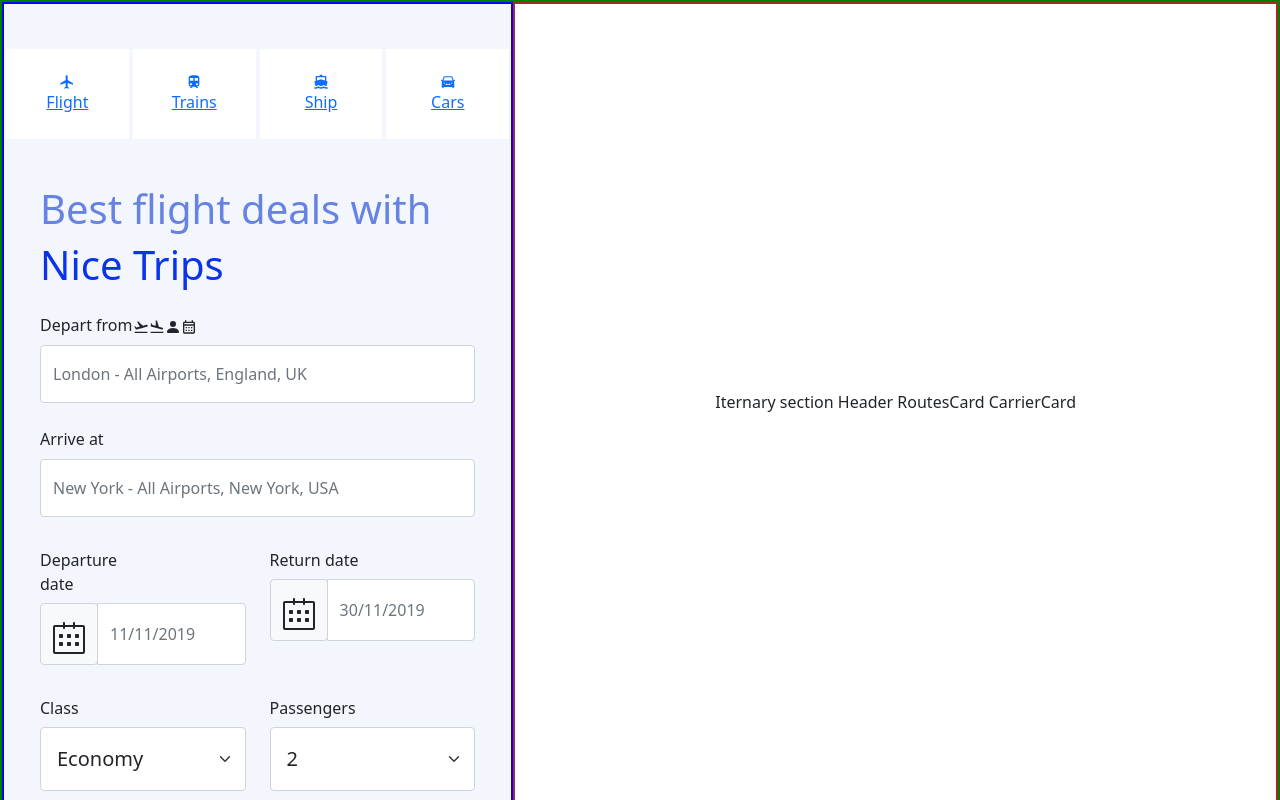
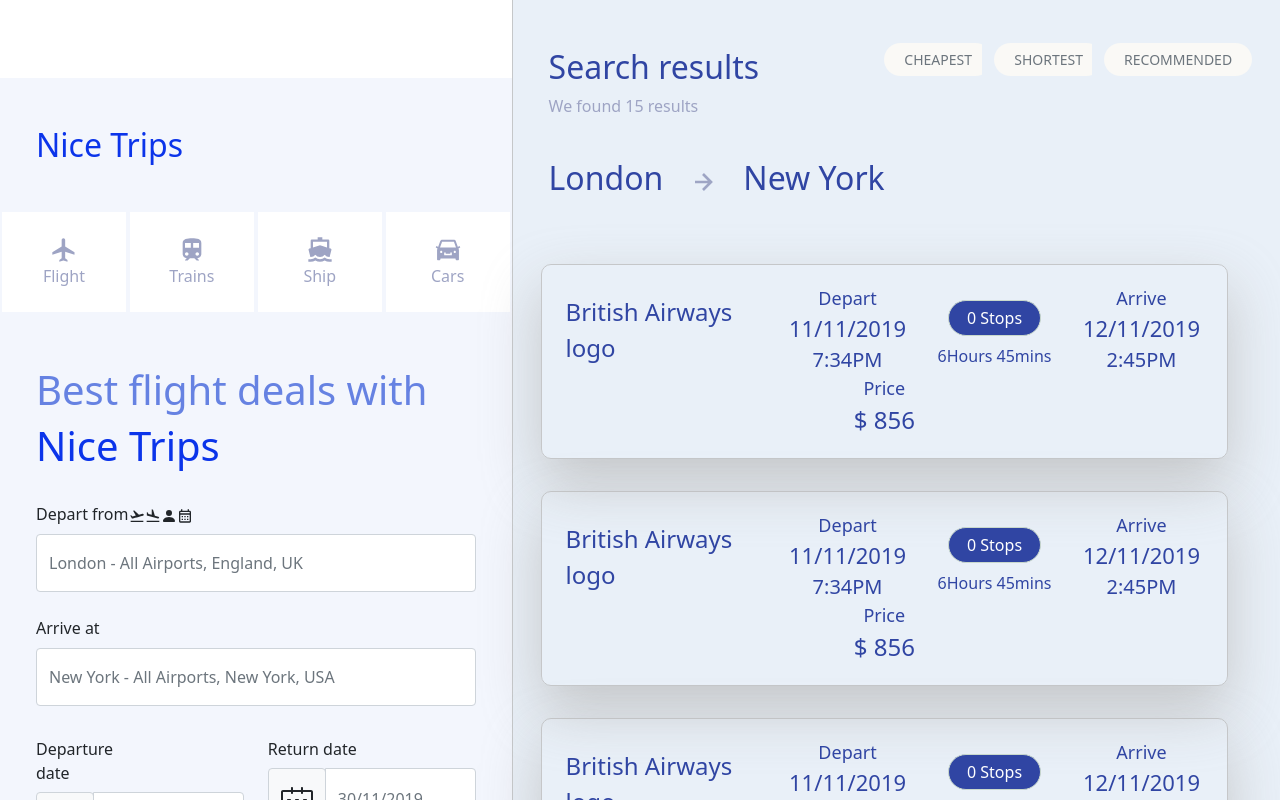
Before and after one commit to duokobia/nice-trips, a React (Create React App) app: page / in a window 1280 px wide. Shown: the top 800 px of the page. Built offline with nearby package versions, Linux system fonts and the light colour scheme.

Commit message:
Create IternarySection of app

```diff
--- a/src/components/booking/index.js
+++ b/src/components/booking/index.js
@@ -13,32 +13,32 @@
 
 const Booking = () => {
   return (
-    <section className="booking-container container px-0">
-      <header className="booking-header row">
+    <section className="booking-container container-fluid px-0">
+      <header className="booking-header w-100 row">
         <h3 className="logo col-md-12 my-5 fs-2 ms-4">Nice Trips</h3>
-        <nav className="booking-header-navlist row mx-0">
-          <ul>
-            <li className="navListBtn" selected>
-              <a href="/">
-                <MdFlight />
+        <nav className="row mx-0 px-0">
+          <ul className="col-12">
+            <li className="booking-header-navlist py-4 d-inline-block" selected>
+              <a href="/" class="text-decoration-none">
+                <MdFlight className="fs-3" />
                 <span>Flight</span>
               </a>
             </li>
-            <li>
-              <a href="/">
-                <MdTrain />
+            <li className="booking-header-navlist py-4 d-block">
+              <a href="/" class="text-decoration-none">
+                <MdTrain className="fs-3" />
                 <span>Trains</span>
               </a>
             </li>
-            <li>
-              <a href="/">
-                <RiShipFill />
+            <li className="booking-header-navlist py-4 d-block">
+              <a href="/" class="text-decoration-none">
+                <RiShipFill className="fs-3" />
                 <span>Ship</span>
               </a>
             </li>
-            <li>
-              <a href="/">
-                <AiFillCar />
+            <li className="booking-header-navlist py-4 d-block">
+              <a href="/" class="text-decoration-none">
+                <AiFillCar className="fs-3" />
                 <span>Cars</span>
               </a>
             </li>
@@ -46,13 +46,13 @@
         </nav>
       </header>
       <main className="booking-main row mx-4">
-        <card className="booking-header-card row my-3">
+        <card className="booking-header-card row mt-4 mb-4">
           <h1 className="form-header col-md-12 fs-1">Best flight deals with</h1>
           <h2 className="form-logo col-md-12 fs-1">Nice Trips</h2>
         </card>
         <form>
           <div className="mb-4">
-            <label for="exampleInputEmail1" className="form-label">
+            <label for="departFrom" className="form-label">
               Depart from
               <MdFlightTakeoff />
               <MdFlightLand />
@@ -62,25 +62,25 @@
             <input
               type="email"
               className="form-control py-3"
-              id="exampleInputEmail1"
-              aria-describedby="emailHelp"
+              id="departFrom"
+              aria-describedby="departureHelp"
               placeholder="London - All Airports, England, UK"
             />
           </div>
           <div class="mb-4">
-            <label for="exampleInputPassword1" className="form-label">
+            <label for="arrivalAt" className="form-label">
               Arrive at
             </label>
             <input
               type="password"
               className="form-control py-3"
-              id="exampleInputPassword1"
+              id="arrivalAt"
               placeholder="New York - All Airports, New York, USA"
             />
           </div>
           <div className="row mb-4 form-datepicker">
             <div className="col">
-              <label for="date" className="col-6 col-form-label">
+              <label for="departureDate" className="col-6 col-form-label">
                 Departure date
               </label>
               <div className="col-12">
@@ -93,14 +93,14 @@
                   <input
                     type="text"
                     className="form-control py-2"
-                    id="date"
+                    id="departureDate"
                     placeholder="11/11/2019"
                   />
                 </div>
               </div>
             </div>
             <div className="col-6">
-              <label for="date" className="col-6 col-form-label">
+              <label for="returnDate" className="col-6 col-form-label">
                 Return date
               </label>
               <div className="col-12">
@@ -113,7 +113,7 @@
                   <input
                     type="text"
                     className="form-control"
-                    id="date"
+                    id="returnDate"
                     placeholder="30/11/2019"
                   />
                 </div>
@@ -122,7 +122,7 @@
           </div>
           <div className="row mb-4 form-classpassenger">
             <div className="form-class col-6">
-              <label for="date" className="col-6 col-form-label">
+              <label for="classOfSeat" className="col-6 col-form-label">
                 Class
               </label>
               <select
@@ -136,7 +136,7 @@
               </select>
             </div>
             <div className="form-passengers col-6">
-              <label for="date" className="col-6 col-form-label">
+              <label for="numberOfPassengers" className="col-6 col-form-label">
                 Passengers
               </label>
               <select
--- a/src/components/iternary/index.js
+++ b/src/components/iternary/index.js
@@ -1,12 +1,172 @@
-import React from 'react'
+import React from 'react';
+import { BiRightArrowAlt } from "react-icons/bi";
 
 const Iternary = () => {
-  return <div className="iternary-container">
-    Iternary section
-    Header
-    RoutesCard
-    CarrierCard
-</div>;
+  return (
+    <section className="iternary-container container-fluid px-0">
+      <header className="iternary-header row">
+        <div className="col-5">
+          <h3 className="search col-md-12 mt-5 fs-2 ms-4">Search results</h3>
+          <span className="iternary-header-results-found col-md-12 mb-5 fs-6 ms-4">
+            We found 15 results
+          </span>
+        </div>
+        <nav className="col-7 mx-0">
+          <ul className="row d-flex flex-row pe-5">
+            <li selected>
+              <a
+                href="/"
+                className="iternary-header-btn btn btn-sm btn-outline-secondary"
+              >
+                CHEAPEST
+              </a>
+            </li>
+            <li>
+              <a
+                href="/"
+                className="iternary-header-btn btn btn-sm btn-outline-secondary"
+              >
+                SHORTEST
+              </a>
+            </li>
+            <li>
+              <a
+                href="/"
+                className="iternary-header-btn btn btn-sm btn-outline-secondary"
+              >
+                RECOMMENDED
+              </a>
+            </li>
+          </ul>
+        </nav>
+        <card className="iternary-header-card row my-3 ms-4 ps-0">
+          <span className="iternary-header-card-span fs-2">
+            <span>London</span>
+            <BiRightArrowAlt className="iternary-header-card-icon mx-4" />
+            <span>New York</span>
+          </span>
+        </card>
+      </header>
+      <main className="iternary-main row">
+        <card className="iternary-main-card row my-3">
+          <span className="iternary-main-card-span col-4">
+            British Airways logo
+          </span>
+          <span className="iternary-main-card-span col">
+            <span className="iternary-main-card-innerspan-title">Depart</span>
+            <span className="iternary-main-card-innerspan-date">
+              11/11/2019
+            </span>
+            <span className="fs-5">7:34PM</span>
+          </span>
+          <span className="iternary-main-card-span col fs-6">
+            <span className="iternary-main-card-innerspan my-2">0 Stops</span>
+            <span className="iternary-main-card-innerspan-time fs-6">
+              6Hours 45mins
+            </span>
+          </span>
+          <span className="iternary-main-card-span col">
+            <span className="iternary-main-card-innerspan-title">Arrive</span>
+            <span className="iternary-main-card-innerspan-date">
+              12/11/2019
+            </span>
+            <span className="fs-5">2:45PM</span>
+          </span>
+          <span className="iternary-main-card-span col">
+            <span className="iternary-main-card-innerspan-title">Price</span>
+            <span className="iternary-main-card-innerspan-price">$ 856</span>
+          </span>
+        </card>
+        <card className="iternary-main-card row my-3">
+          <span className="iternary-main-card-span col-4">
+            British Airways logo
+          </span>
+          <span className="iternary-main-card-span col">
+            <span className="iternary-main-card-innerspan-title">Depart</span>
+            <span className="iternary-main-card-innerspan-date">
+              11/11/2019
+            </span>
+            <span className="fs-5">7:34PM</span>
+          </span>
+          <span className="iternary-main-card-span col fs-6">
+            <span className="iternary-main-card-innerspan my-2">0 Stops</span>
+            <span className="iternary-main-card-innerspan-time fs-6">
+              6Hours 45mins
+            </span>
+          </span>
+          <span className="iternary-main-card-span col">
+            <span className="iternary-main-card-innerspan-title">Arrive</span>
+            <span className="iternary-main-card-innerspan-date">
+              12/11/2019
+            </span>
+            <span className="fs-5">2:45PM</span>
+          </span>
+          <span className="iternary-main-card-span col">
+            <span className="iternary-main-card-innerspan-title">Price</span>
+            <span className="iternary-main-card-innerspan-price">$ 856</span>
+          </span>
+        </card>
+        <card className="iternary-main-card row my-3">
+          <span className="iternary-main-card-span col-4">
+            British Airways logo
+          </span>
+          <span className="iternary-main-card-span col">
+            <span className="iternary-main-card-innerspan-title">Depart</span>
+            <span className="iternary-main-card-innerspan-date">
+              11/11/2019
+            </span>
+            <span className="fs-5">7:34PM</span>
+          </span>
+          <span className="iternary-main-card-span col fs-6">
+            <span className="iternary-main-card-innerspan my-2">0 Stops</span>
+            <span className="iternary-main-card-innerspan-time fs-6">
+              6Hours 45mins
+            </span>
+          </span>
+          <span className="iternary-main-card-span col">
+            <span className="iternary-main-card-innerspan-title">Arrive</span>
+            <span className="iternary-main-card-innerspan-date">
+              12/11/2019
+            </span>
+            <span className="fs-5">2:45PM</span>
+          </span>
+          <span className="iternary-main-card-span col">
+            <span className="iternary-main-card-innerspan-title">Price</span>
+            <span className="iternary-main-card-innerspan-price">$ 856</span>
+          </span>
+        </card>
+        <card className="iternary-main-card row my-3">
+          <span className="iternary-main-card-span col-4">
+            British Airways logo
+          </span>
+          <span className="iternary-main-card-span col">
+            <span className="iternary-main-card-innerspan-title">Depart</span>
+            <span className="iternary-main-card-innerspan-date">
+              11/11/2019
+            </span>
+            <span className="fs-5">7:34PM</span>
+          </span>
+          <span className="iternary-main-card-span col fs-6">
+            <span className="iternary-main-card-innerspan my-2">0 Stops</span>
+            <span className="iternary-main-card-innerspan-time fs-6">
+              6Hours 45mins
+            </span>
+          </span>
+          <span className="iternary-main-card-span col">
+            <span className="iternary-main-card-innerspan-title">Arrive</span>
+            <span className="iternary-main-card-innerspan-date">
+              12/11/2019
+            </span>
+            <span className="fs-5">2:45PM</span>
+          </span>
+          <span className="iternary-main-card-span col">
+            <span className="iternary-main-card-innerspan-title">Price</span>
+            <span className="iternary-main-card-innerspan-price">$ 856</span>
+          </span>
+        </card>
+      </main>
+    </section>
+  );
 }
 
 export default Iternary
--- a/src/index.css
+++ b/src/index.css
@@ -28,9 +28,9 @@
   width: 100vw;
   min-height: 100%;
   overflow-x: hidden;
-  border: 2px solid green;
   padding: 0;
   margin: 0;
+  /* border: 2px solid green; */
 }
 
 /*Booking section*/
@@ -39,19 +39,20 @@
   display: flex;
   flex-direction: column;
   align-items: center;
-  justify-content: center;
+  justify-content: flex-start;
   background-color: #f3f6fd;
-  /* width: 100vw; */
-  height: 100vh;
-  border: 2px solid blue;
+  background-size: auto;
+  width: 100%;
+  min-height: 100vh;
+  /* border: 2px solid blue; */
 }
 .booking-header {
   margin: 30px 0;
+  padding: 0;
 }
 .logo {
   color: #0b34ea;
 }
-
 .booking-header ul {
   display: flex;
   flex-direction: row;
@@ -67,15 +68,11 @@
   align-items: center;
   justify-content: center;
   list-style-type: none;
-  text-decoration-style: none;
   width: 25%;
   background-color: white;
-  padding: 25px 35px;
   margin: 0 2px;
 }
 .booking-header ul li:hover {
-  list-style-type: none;
-  padding: 0 20px;
   border: 1px solid #c9d8cc;
   background-color: #74c685;
   color: white;
@@ -85,19 +82,39 @@
   -moz-box-shadow: 0px 24px 57px 0px rgba(186, 186, 186, 0.75);
 }
 .booking-header ul li a {
+  text-decoration-style: none;
   display: flex;
   flex-direction: column;
   align-items: center;
   justify-content: center;
-  /* text-decoration-style: none; */
-  /* list-style-type: none; */
 }
 .booking-header ul li a span {
   text-decoration-style: none;
 }
-/* .navListBtn a span {
+.booking-header-navlist {
+  display: inline;
+  padding: 20px 0;
+}
+.booking-header-navlist a {
   text-decoration-style: none;
-} */
+  list-style-type: none;
+  color: #9ea4c4;
+}
+.booking-header-navlist a:hover {
+  color: white;
+}
+.booking-header-navlist {
+  padding: 20px 0;
+  text-decoration-style: none;
+  list-style-type: none;
+}
+.booking-main {
+  display: flex;
+  flex-direction: row;
+  align-items: center;
+  justify-content: space-between;
+  /* border: 2px solid red; */
+}
 .form-header {
   color: #6682e2;
 }
@@ -113,13 +130,127 @@
 }
 /* navListBtn {
 } */
+
 /*Iternary section */
 .iternary-container {
   flex: 3;
   display: flex;
+  flex-direction: column;
+  align-items: center;
+  justify-content: flex-start;
+  background-color: #e9f0f8;
+  width: 100%;
+  min-height: 100vh;
+  border: 0;
+  border-left: 1px solid rgba(186, 186, 186, 0.75);
+  /* overflow-x: hidden; */
+}
+.iternary-header {
+  display: flex;
   flex-direction: row;
   align-items: center;
+  justify-content: space-between;
+  color: #3045a3;
+  width: 100%;
+  /* border: 2px solid red; */
+}
+.iternary-header-results-found {
+  color: #9ea4c4;
+}
+.iternary-header nav {
+  padding: 0;
+  padding-right: 50px;
+  /* border: 2px solid green; */
+}
+.iternary-header nav ul {
+  display: flex;
+  flex-direction: column;
+  flex-wrap: wrap;
+  align-items: center;
+  justify-content: space-between;
+  width: 100%;
+  margin: 0;
+  padding-right: 30px;
+  padding: 0 30px;
+  /* border: 2px solid green; */
+}
+.iternary-header li {
+  width: 25%;
+  background-color: white;
+  font-size: 14px;
+  margin: 0 10px;
+  text-decoration-style: none;
+  list-style-type: none;
+  background-color: #e9f0f8;
+}
+.iternary-header-btn {
+  list-style-type: none;
+  text-decoration-style: none;
+  background-color: #faf9f6 !important;
+  border: 0 !important;
+  border-radius: 25px !important;
+  padding: 6px 20px !important;
+}
+.iternary-header-btn:hover {
+  background-color: #0c5ed7 !important;
+  color: #ffffff !important;
+}
+.iternary-header-card {
+  padding: 20px 0 30px 0;
+  margin: 0;
+  color: #3045a3;
+  font-size: 24px;
+  font-weight: 500;
+  width: 100%;
+  border-radius: 10px;
+  /*Sort the width later*/
+}
+.iternary-header-card-icon {
+  color: #9ea5c4;
+}
+.iternary-main {
+  width: 100%;
+  padding: 0 40px;
+}
+.iternary-main-card {
+  padding: 20px 0;
+  color: #3045a3;
+  font-size: 24px;
+  font-weight: 500;
+  border: 1px solid #c9d8cc;
+  border-radius: 10px;
+}
+.iternary-main-card {
+  border: 1px solid rgba(186, 186, 186, 0.75);
+  box-shadow: 0px 24px 57px 0px rgba(186, 186, 186, 0.75);
+  -webkit-box-shadow: 0px 24px 57px 0px rgba(186, 186, 186, 0.75);
+  -moz-box-shadow: 0px 24px 57px 0px rgba(186, 186, 186, 0.75);
+}
+.iternary-main-card-span {
+  display: flex;
+  flex-direction: column;
+  align-items: center;
   justify-content: center;
-  height: 100vh;
-  border: 2px solid brown;
+  color: #3045a3;
 }
+.iternary-main-card-innerspan {
+  border: 1px solid #c9d8cc;
+  border-radius: 25px;
+  background-color: #3045a3;
+  color: white;
+  padding: 5px 18px;
+}
+.iternary-main-card-innerspan-title {
+  font-size: 18px;
+}
+.iternary-main-card-innerspan-duration {
+  font-size: 18px;
+}
+.iternary-main-card-innerspan-time {
+  font-size: 18px;
+  font-weight: 200;
+}
+.iternary-main-card-innerspan-date {
+  font-size: 22px;
+  font-weight: 300;
+}
```
